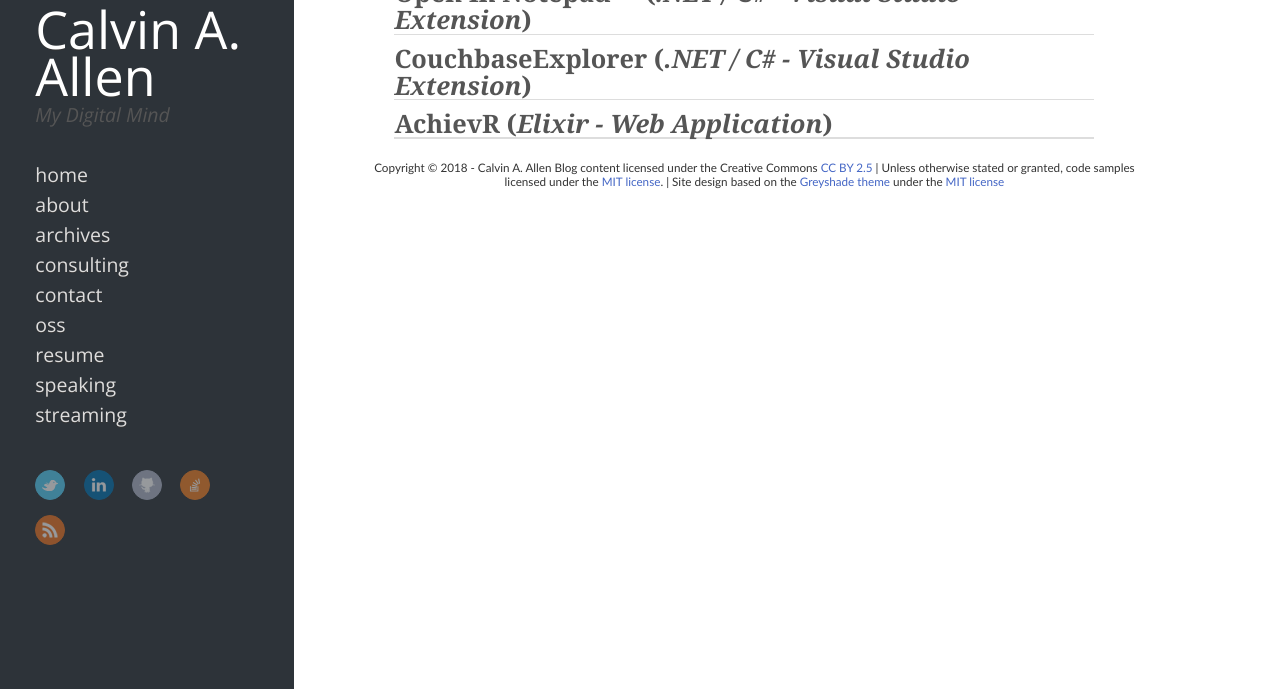
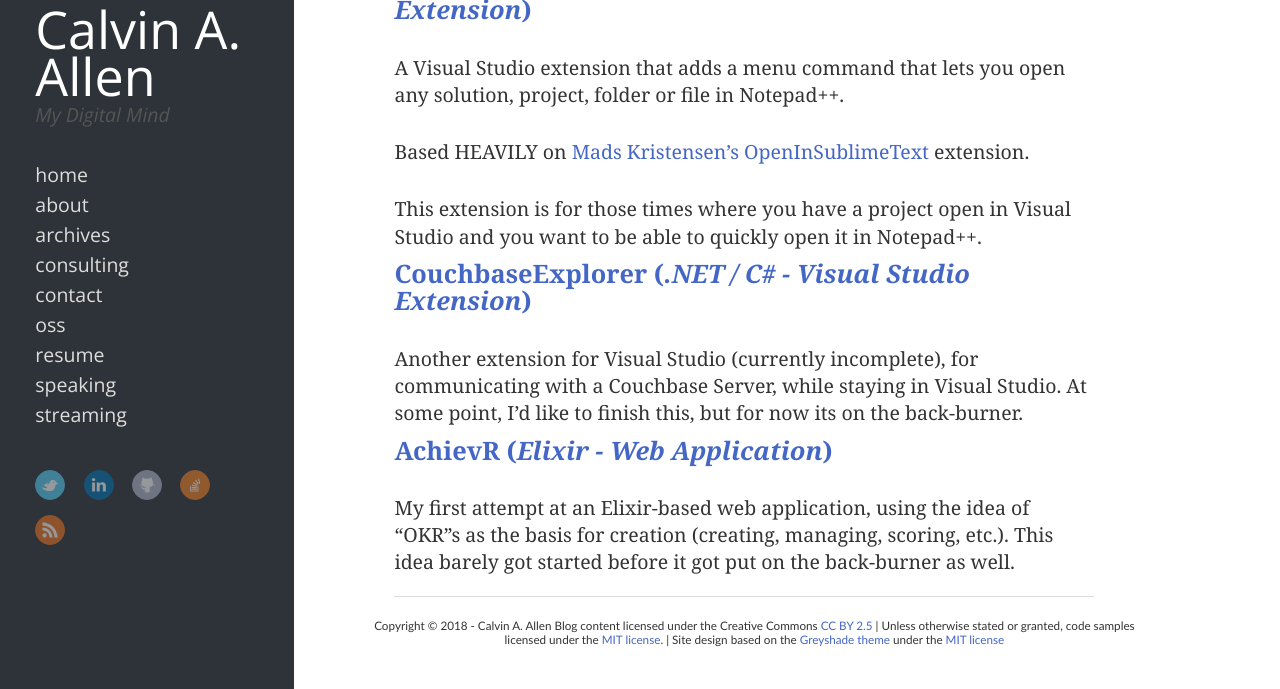
Before and after one commit to datpth19/calvinallen.net, a Jekyll site: the page built from oss/index.md, in a window 1280 px wide, cut to the strip 211-900 px from the top of the page. Built offline with Jekyll 4.4.1, drawn with Linux system fonts in a browser that asks for light colours.

Commit message:
Updates to the OSS page after Xagronaut reminded me it was incomplete :)

```diff
--- a/oss/index.md
+++ b/oss/index.md
@@ -4,8 +4,15 @@
 sitemap: true
 ---
 
-## Open In Notepad++ (_.NET / C# - Visual Studio Extension_)
+### [Open In Notepad++ (_.NET / C# - Visual Studio Extension_)](https://github.com/CalvinAllen/OpenInNotepadPlusPlus)
+A Visual Studio extension that adds a menu command that lets you open any solution, project, folder or file in Notepad++.
 
-## CouchbaseExplorer (_.NET / C# - Visual Studio Extension_)
+Based HEAVILY on [Mads Kristensen's OpenInSublimeText](https://github.com/madskristensen/OpenInSublimeText) extension.
 
-## AchievR (_Elixir - Web Application_)
+This extension is for those times where you have a project open in Visual Studio and you want to be able to quickly open it in Notepad++.
+
+### [CouchbaseExplorer (_.NET / C# - Visual Studio Extension_)](https://github.com/CalvinAllen/couchbase-explorer)
+Another extension for Visual Studio (currently incomplete), for communicating with a Couchbase Server, while staying in Visual Studio.  At some point, I'd like to finish this, but for now its on the back-burner.
+
+### [AchievR (_Elixir - Web Application_)](https://github.com/CalvinAllen/achievr)
+My first attempt at an Elixir-based web application, using the idea of "OKR"s as the basis for creation (creating, managing, scoring, etc.).  This idea barely got started before it got put on the back-burner as well.
```
